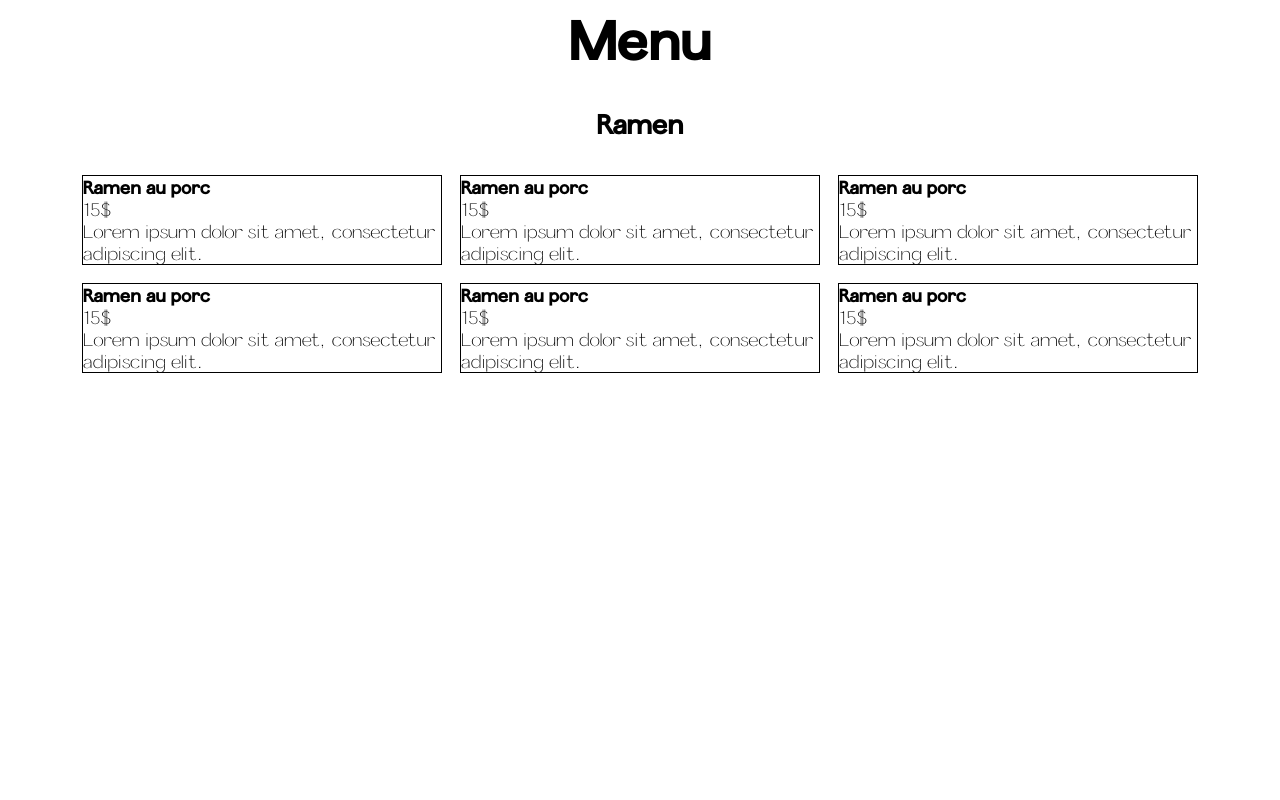
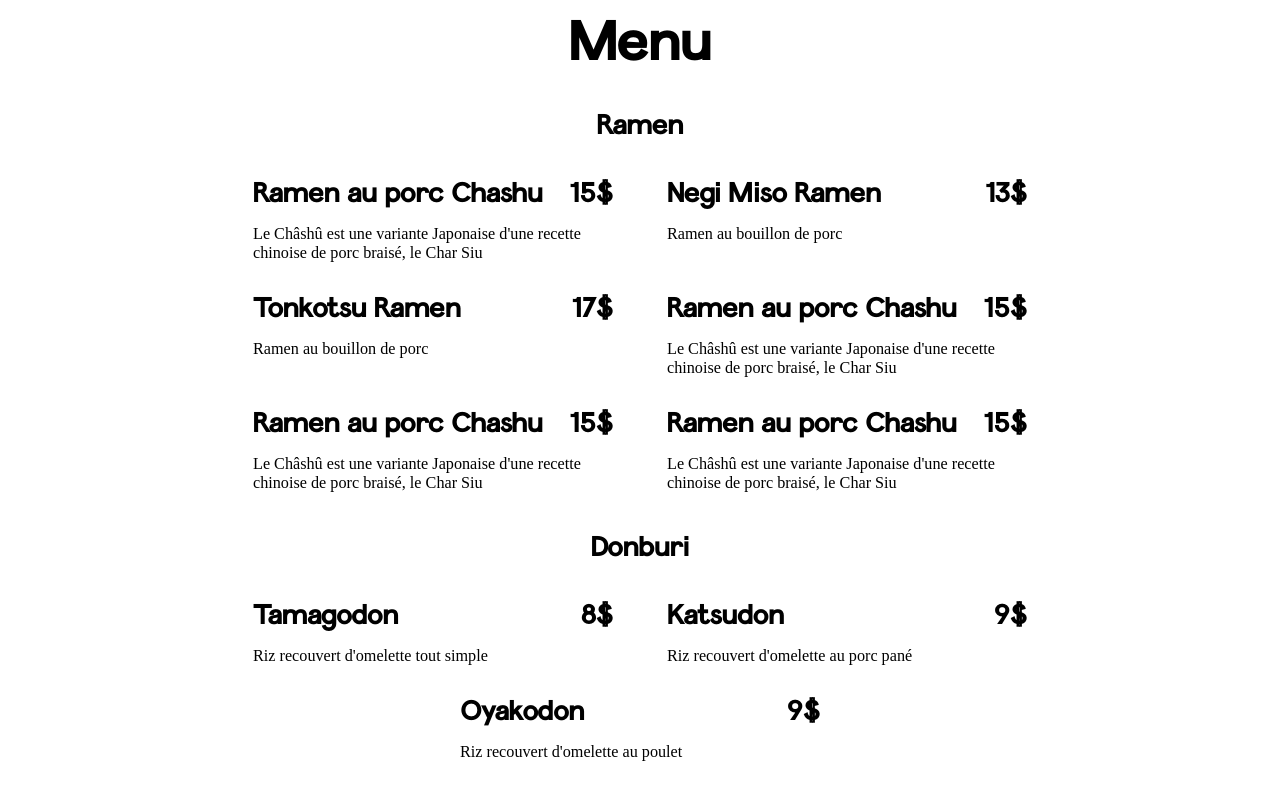
Before and after one commit to Nam-Hai/template-Cuistot, an Angular app: page / in a window 1280 px wide. Shown: the part 1718-2518 px from the top of the page. Before the commit the page ends 2361 px from the top, so only its background shows below. Built offline with nearby package versions, Linux system fonts and the light colour scheme.

Commit message:
Carte Finished

```diff
--- a/src/app/app.component.scss
+++ b/src/app/app.component.scss
@@ -16,8 +16,9 @@ nav {
         text-align: center;
         margin: 0 auto;
         font-size: 5rem;
-        font-family: var(--font-text);
+        font-family: var(--font-title);
         width: 50rem;
+        max-width: 100%;
         min-width: 70%;
         position: relative;
         z-index: 1;
@@ -37,7 +38,7 @@ nav {
 
     > div {
         width: 45%;
-        font-family: var(--font-text);
+        font-family: var(--font-title);
         h3 {
             font-size: 2rem;
             text-align: center;
@@ -45,6 +46,8 @@ nav {
         p {
             font-size: 1.5rem;
             margin-top: 1rem;
+            font-family: var(--font-secondary);
+            font-weight: 400;
         }
     }
 
@@ -64,3 +67,34 @@ app-carte {
     display: block;
     margin-bottom: 15rem;
 }
+
+@media screen and (max-width: 1250px) {
+
+    .container h1 {
+        font-size: 4rem;
+    }
+    .right {
+        display: none;
+    }
+
+    .container-plat > div {
+        width: 100%;
+    }
+}
+
+@media screen and (max-width: 600px) {
+    .container h1 {
+        font-size: 3rem;
+    }
+
+    .container-plat {
+        > div p {
+            font-size: 1rem;
+        }
+    }
+
+    .margin {
+        margin-left: 1rem;
+        margin-right: 1rem;
+    }
+}
--- a/src/app/carte-item/carte-item.component.scss
+++ b/src/app/carte-item/carte-item.component.scss
@@ -0,0 +1,24 @@
+.container {
+    font-family: var(--font-secondary);
+    > div {
+        display: flex;
+        flex-direction: row;
+        justify-content: space-between;
+        align-items: center;
+        font-family: var(--font-title);
+        h4 {
+
+            font-size: 1.5rem;
+        }
+        > div {
+            font-size: 1.5rem;
+            font-family: var(--font-title);
+            font-weight: 600;
+        }
+    }
+
+    p{
+        font-size: 0.9rem;
+        margin-top: 1rem;
+    }
+}
--- a/src/app/carte-item/carte-item.component.ts
+++ b/src/app/carte-item/carte-item.component.ts
@@ -1,4 +1,4 @@
-import { Component, OnInit } from '@angular/core';
+import { Component, Input, OnInit } from '@angular/core';
 
 @Component({
   selector: 'app-carte-item',
@@ -6,11 +6,10 @@ import { Component, OnInit } from '@angular/core';
   styleUrls: ['./carte-item.component.scss']
 })
 export class CarteItemComponent implements OnInit {
+  @Input() carteItemName !: string;
+  @Input() price !: string;
+  @Input() carteItemNote !: string;
 
-
-  carteItemName = 'Ramen au porc';
-  price = '15$';
-  carteItemNote = 'Lorem ipsum dolor sit amet, consectetur adipiscing elit.';
   constructor() { }
 
   ngOnInit(): void {
--- a/src/app/carte-section/carte-section.component.html
+++ b/src/app/carte-section/carte-section.component.html
@@ -1,10 +1,5 @@
 <h3>{{carteSection}}</h3>
 
 <div class="container">
-    <app-carte-item></app-carte-item>
-    <app-carte-item></app-carte-item>
-    <app-carte-item></app-carte-item>
-    <app-carte-item></app-carte-item>
-    <app-carte-item></app-carte-item>
-    <app-carte-item></app-carte-item>
+    <app-carte-item *ngFor="let item of sectionJSON" [carteItemName]="item.name" [carteItemNote]="item.note" [price]="item.price"></app-carte-item>
 </div>
--- a/src/app/carte-section/carte-section.component.scss
+++ b/src/app/carte-section/carte-section.component.scss
@@ -1,6 +1,6 @@
 h3 {
     text-align: center;
-    font-family: var(--font-text);
+    font-family: var(--font-title);
     font-size: 1.5rem;
     margin-bottom: 2rem;
 }
@@ -10,11 +10,15 @@ h3 {
     flex-direction: row;
     justify-content: center;
     flex-wrap: wrap;
-    grid-gap: 1rem;
+    grid-gap: 1.5rem;
+    grid-column-gap: 3rem;
+    max-width: 100%;
+    width: 80rem;
+    margin-left: auto;
+    margin-right: auto;
 }
 app-carte-item {
     display: block;
     width: 20rem;
-    border: 1px solid black;
-    font-family: var(--font-text);
+    max-width: 100%;
 }
--- a/src/app/carte-section/carte-section.component.ts
+++ b/src/app/carte-section/carte-section.component.ts
@@ -1,4 +1,4 @@
-import { Component, OnInit } from '@angular/core';
+import { Component, Input, OnInit } from '@angular/core';
 
 @Component({
   selector: 'app-carte-section',
@@ -6,11 +6,13 @@ import { Component, OnInit } from '@angular/core';
   styleUrls: ['./carte-section.component.scss']
 })
 export class CarteSectionComponent implements OnInit {
+  @Input() carteSection !: string;
+  @Input() sectionJSON !: any;
 
-  carteSection = 'Ramen'
   constructor() { }
 
   ngOnInit(): void {
   }
 
+
 }
--- a/src/app/carte/carte.component.html
+++ b/src/app/carte/carte.component.html
@@ -1,3 +1,3 @@
 <h2>Menu</h2>
 
-<app-carte-section></app-carte-section>
+<app-carte-section *ngFor="let section of carteJSON" [carteSection]="section.titleSection" [sectionJSON]="section.section"></app-carte-section>
--- a/src/app/carte/carte.component.scss
+++ b/src/app/carte/carte.component.scss
@@ -1,7 +1,7 @@
 h2 {
     text-align: center;
     font-size: 3rem;
-    font-family: var(--font-text);
+    font-family: var(--font-title);
 }
 
 app-carte-section {
--- a/src/app/carte/carte.component.ts
+++ b/src/app/carte/carte.component.ts
@@ -12,4 +12,62 @@ export class CarteComponent implements OnInit {
   ngOnInit(): void {
   }
 
+  carteJSON = [
+    {
+      titleSection: "Ramen",
+      section: [
+        {
+          name: 'Ramen au porc Chashu',
+          price: '15$',
+          note: "Le Châshû est une variante Japonaise d'une recette chinoise de porc braisé, le Char Siu"
+        },
+        {
+          name: 'Negi Miso Ramen',
+          price: '13$',
+          note: "Ramen au bouillon de porc"
+        },
+        {
+          name: 'Tonkotsu Ramen',
+          price: '17$',
+          note: "Ramen au bouillon de porc"
+        },
+        {
+          name: 'Ramen au porc Chashu',
+          price: '15$',
+          note: "Le Châshû est une variante Japonaise d'une recette chinoise de porc braisé, le Char Siu"
+        },
+        {
+          name: 'Ramen au porc Chashu',
+          price: '15$',
+          note: "Le Châshû est une variante Japonaise d'une recette chinoise de porc braisé, le Char Siu"
+        },
+        {
+          name: 'Ramen au porc Chashu',
+          price: '15$',
+          note: "Le Châshû est une variante Japonaise d'une recette chinoise de porc braisé, le Char Siu"
+        }
+      ]
+    },
+    {
+      titleSection: "Donburi",
+      section: [
+        {
+          name:"Tamagodon",
+          price: '8$',
+          note: "Riz recouvert d'omelette tout simple"
+        },
+        {
+          name: "Katsudon",
+          price: "9$",
+          note: "Riz recouvert d'omelette au porc pané"
+        },
+        {
+          name: "Oyakodon",
+          price: "9$",
+          note: "Riz recouvert d'omelette au poulet"
+        }
+      ]
+    }
+  ]
+
 }
--- a/src/styles.scss
+++ b/src/styles.scss
@@ -20,7 +20,7 @@
 :root{
 
     //--font-text: "Lambda";
-    --font-text: "Panamera";
+    --font-title: "Panamera";
     --font-secondary: "Consulate";
     --primary: black;
     --secondary: #FFF;
```
